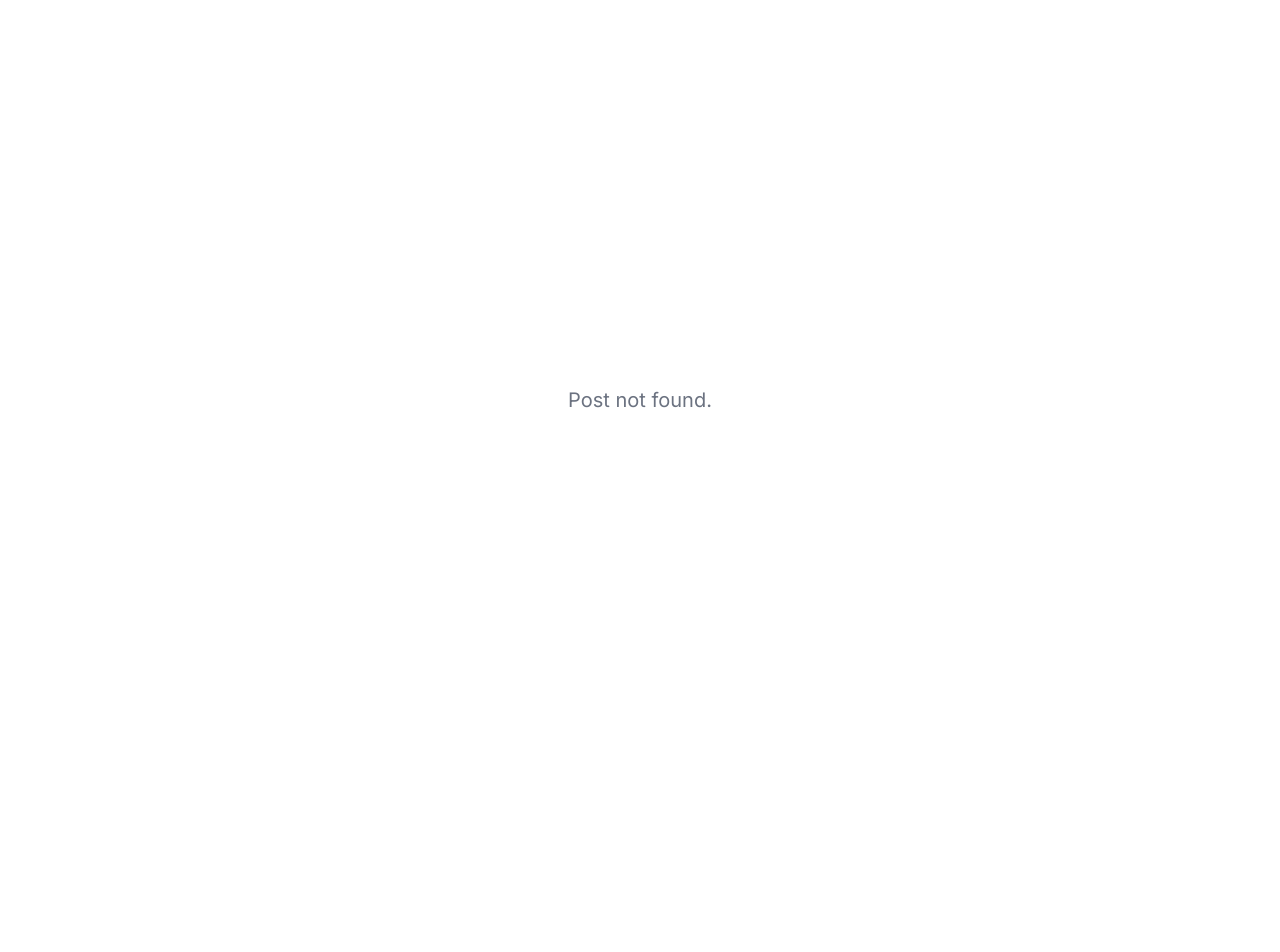
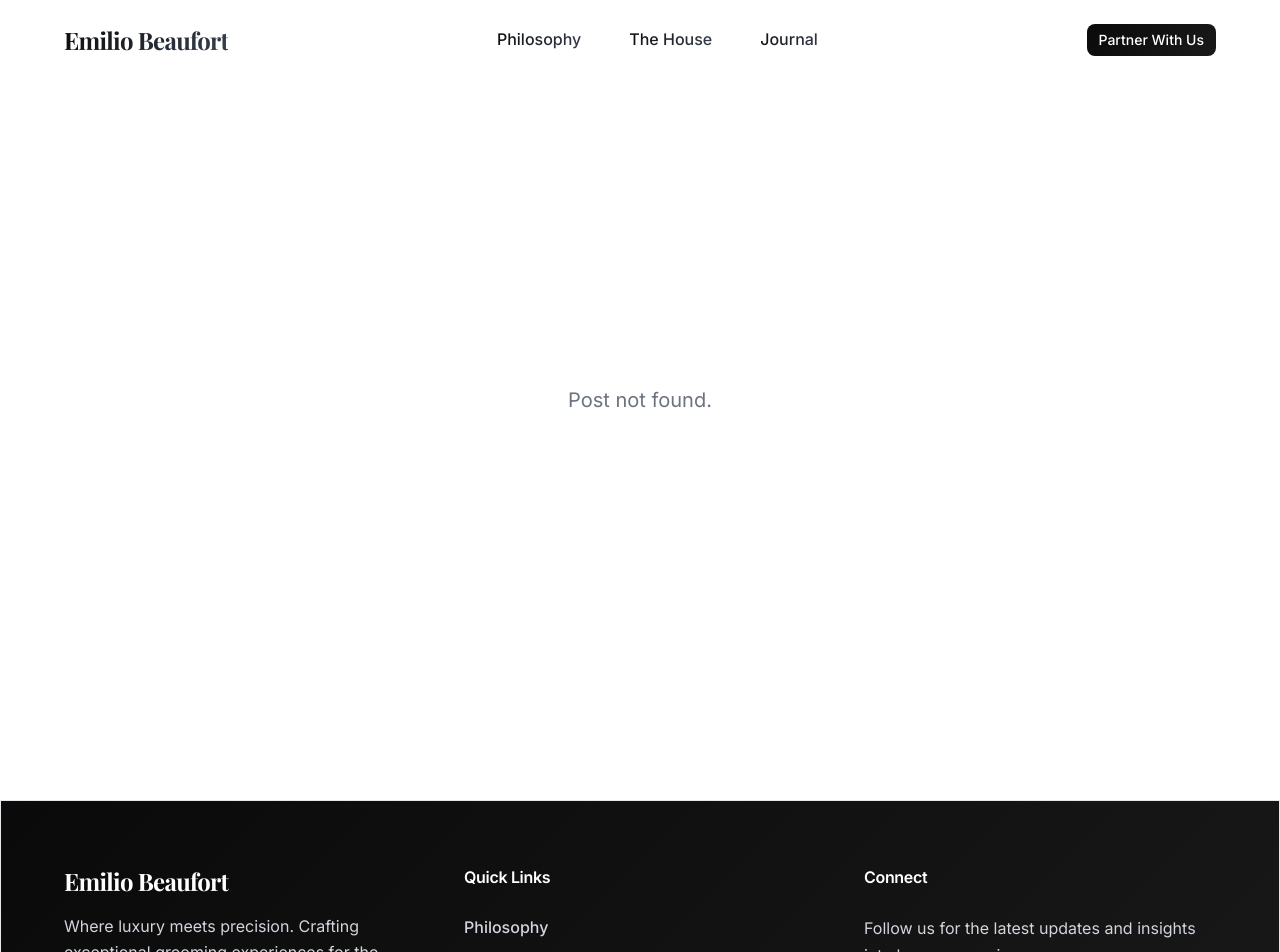
Before and after one commit to uksemiliobeaufort-alt/emilio_beaufort_v2, a Next.js app in the folder frontend/: page /journal/1 in a window 1280 px wide. Before the commit this address had no page. Shown: the top 952 px of the page. Before the commit the page ends 800 px from the top, so only its background shows below. Built offline with nearby package versions, Linux system fonts and the light colour scheme; a web font is replaced by a local one.

Commit message:
Done some Deployment changes-1

```diff
--- a/frontend/app/layout.tsx
+++ b/frontend/app/layout.tsx
@@ -2,9 +2,8 @@ import "./globals.css";
 import { Inter, Playfair_Display } from "next/font/google";
 import { Toaster } from "@/components/ui/sonner";
 import PageTransitionProgressBar from "@/components/PageTransitionProgressBar";
-import type { Metadata } from "next";
-import Navbar from "@/components/Navbar";
-import Footer from "@/components/Footer";
+import { Navbar } from "@/components/Navbar";
+import { Footer } from "@/components/Footer";
 
 const inter = Inter({ subsets: ["latin"], variable: "--font-inter" });
 const playfair = Playfair_Display({ subsets: ["latin"], variable: "--font-playfair" });
@@ -23,9 +22,11 @@ export default function RootLayout({
     <html lang="en">
       <body className={`${inter.variable} ${playfair.variable} bg-white text-gray-900 font-sans`}>
         <PageTransitionProgressBar />
+        <Navbar />
         <main>
           {children}
         </main>
+        <Footer />
         <Toaster />
       </body>
     </html>
```
